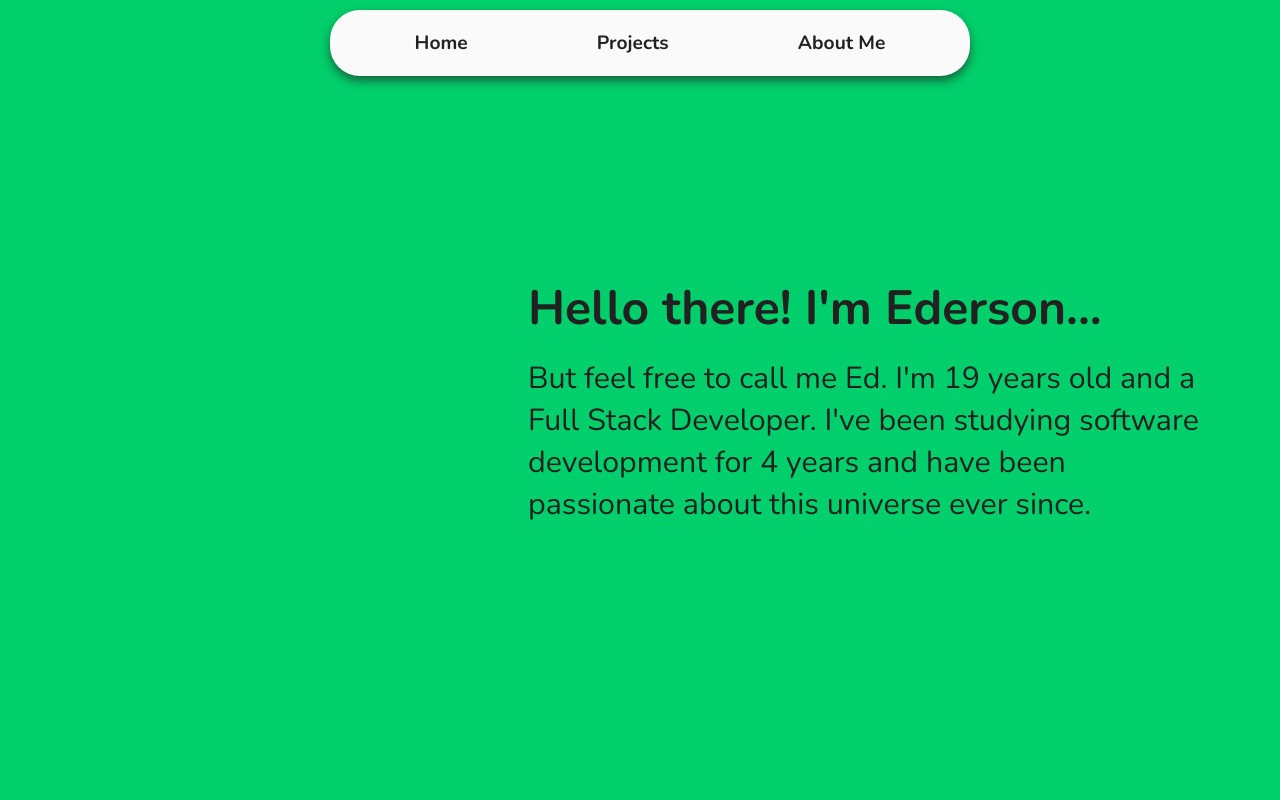
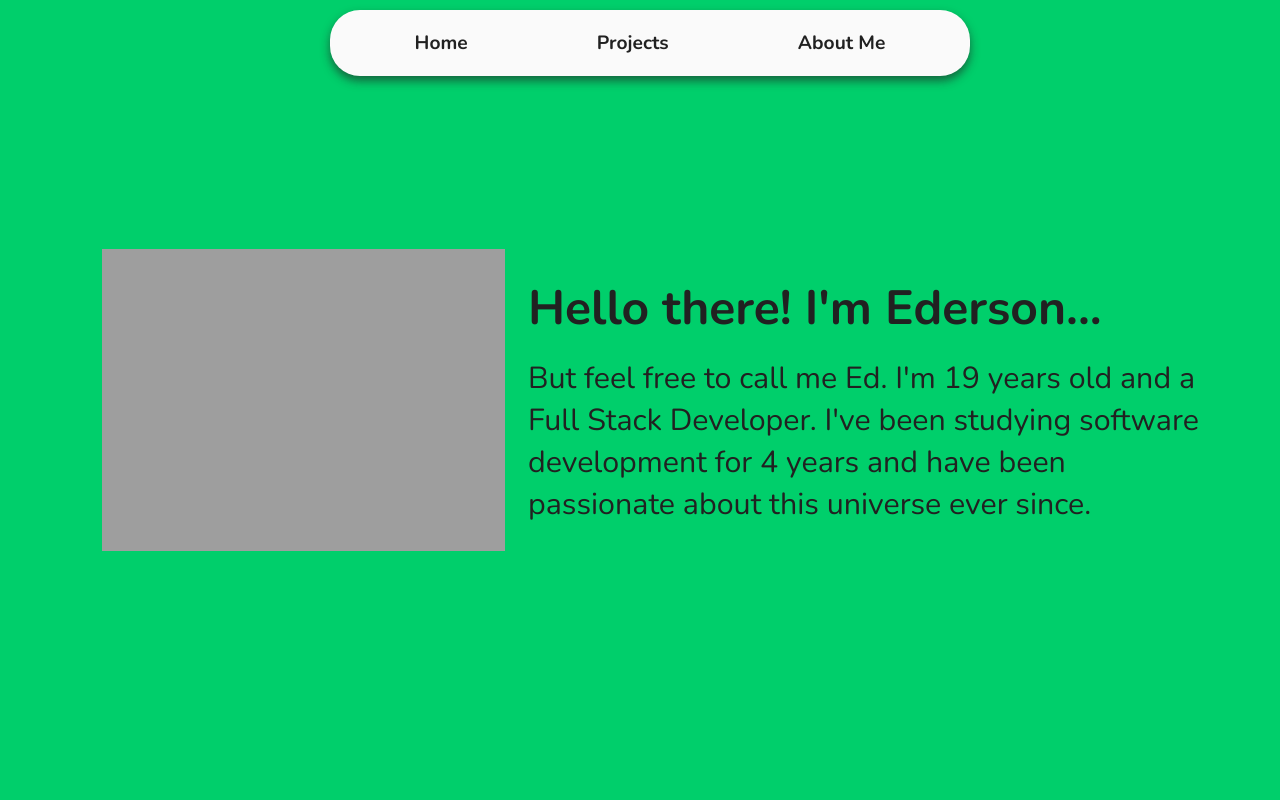
Before and after one commit to edjunior46/Portfolio-Page, a plain HTML site: page index.html in a window 1280 px wide. Shown: the top 800 px of the page. Drawn offline with nearby package versions, Linux system fonts and the light colour scheme; the site is published under a folder, as on GitHub Pages, so addresses that start at the root find nothing.

Commit message:
adjustments

```diff
--- a/style/style.css
+++ b/style/style.css
@@ -97,7 +97,7 @@ section {
 }
 
 #introSection .content #introImg {
-    background-image: url("/style/img/profile.png");
+    background-image: url("img/profile.png");
     background-size: 90%;
     background-repeat: no-repeat;
     background-position: center;
```
